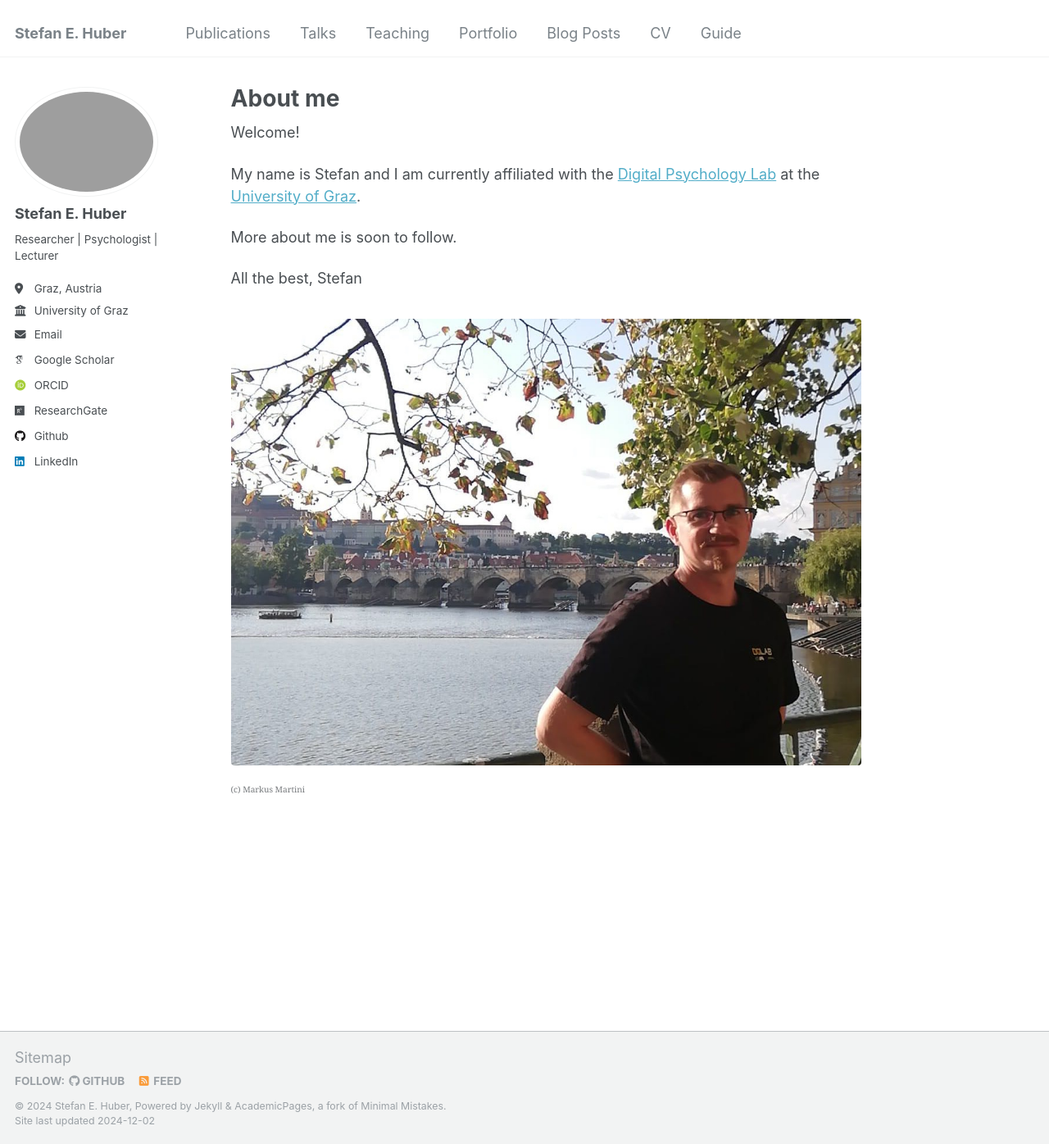
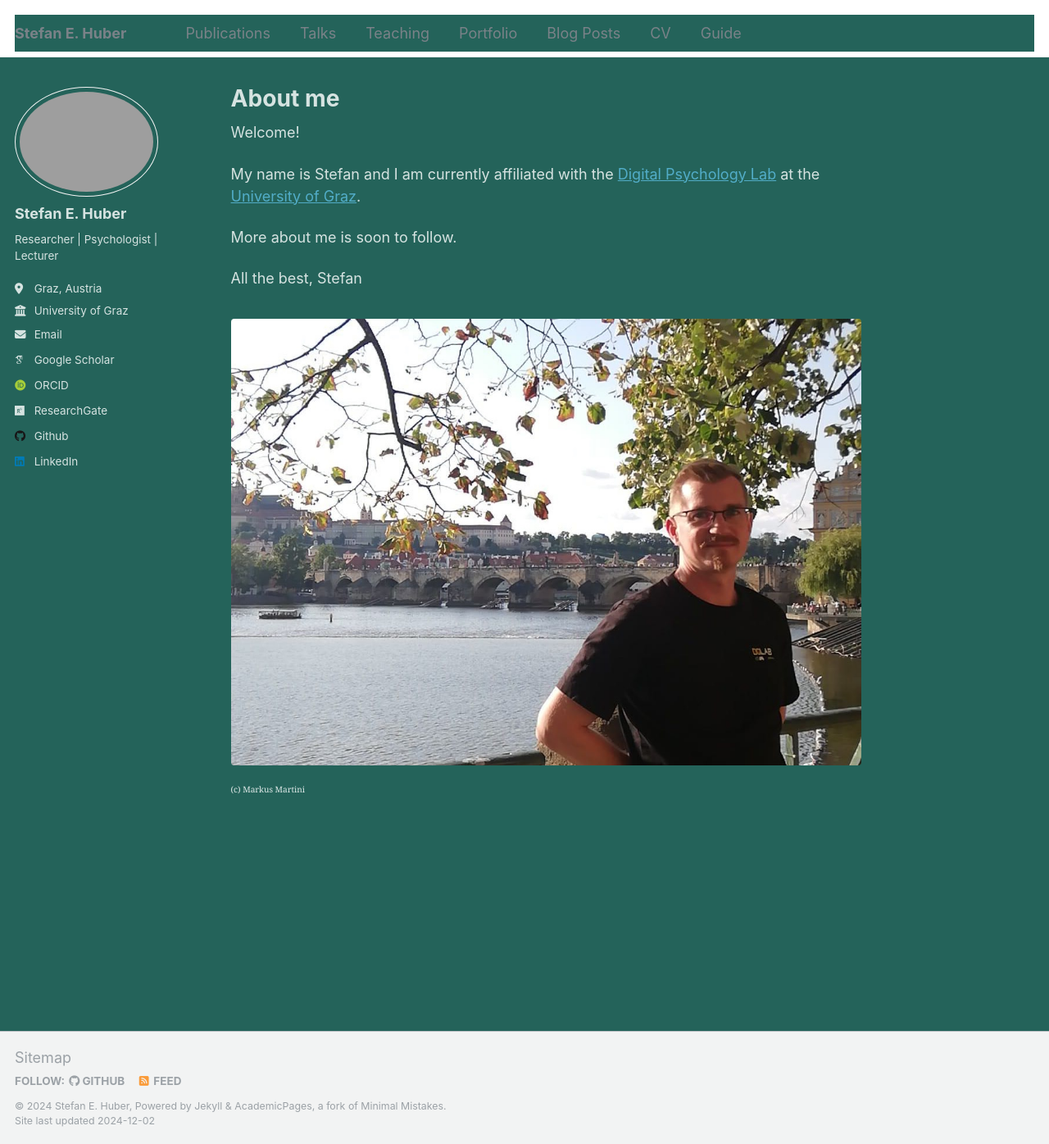
Before and after one commit to stefaneha/stefaneha.github.io, a Jekyll site: the page built from _pages/about.md, in a window 1280 px wide and 1396 px high. Shown: the whole window at 82% size. Built offline with Jekyll 4.4.1, drawn with Linux system fonts in a browser that asks for light colours; some web fonts are replaced.

Commit message:
Changed text and background color.

```diff
--- a/_sass/_variables.scss
+++ b/_sass/_variables.scss
@@ -62,10 +62,10 @@ $light-gray                 : mix(#fff, $gray, 50%);
 $lighter-gray               : mix(#fff, $gray, 90%);
 
 $body-color                 : #fff;
-$background-color           : #fff;
+$background-color           : #24635A; //#fff
 $code-background-color      : #fafafa;
 $code-background-color-dark : $light-gray;
-$text-color                 : $dark-gray;
+$text-color                 : #D6E3E1; //$dark-gray;
 $border-color               : $lighter-gray;
 
 $primary-color              : #7a8288;
```
